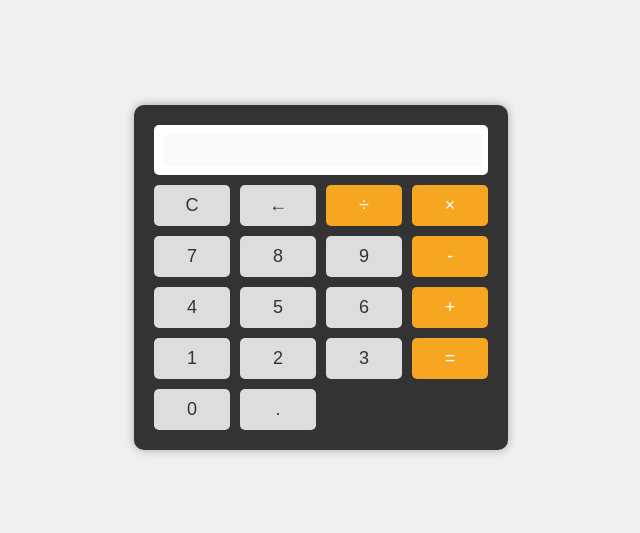
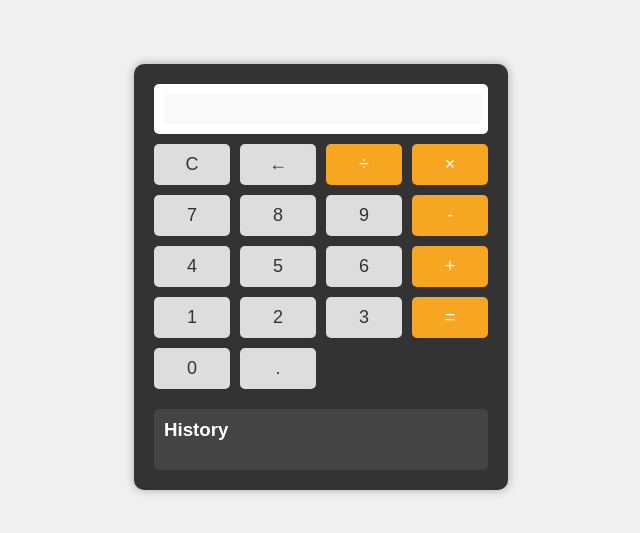
Before and after one commit to rahulvikhe/js-calculator, a plain HTML site: page src/index.html in a window 1280 px wide. Shown: the part 123-656 px from the top of the page, without its empty margins (319-959 px from the left). Drawn offline with Linux system fonts and the light colour scheme.

Commit message:
Update index.html

```diff
--- a/src/index.html
+++ b/src/index.html
@@ -31,6 +31,12 @@
       <button class="btn number" onclick="addToDisplay(0)">0</button>
       <button class="btn" onclick="addToDisplay('.')">.</button>
     </div>
+
+    <div class="history">
+      <h3>History</h3>
+      <ul id="historyList"></ul>
+    </div>
+
   </div>
   <script src="script.js"></script>
 </body>
```
